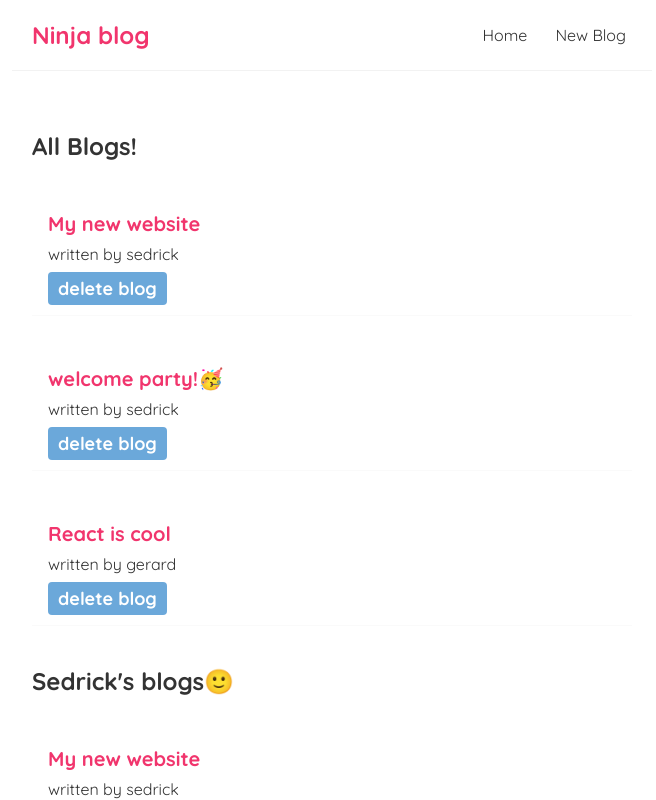
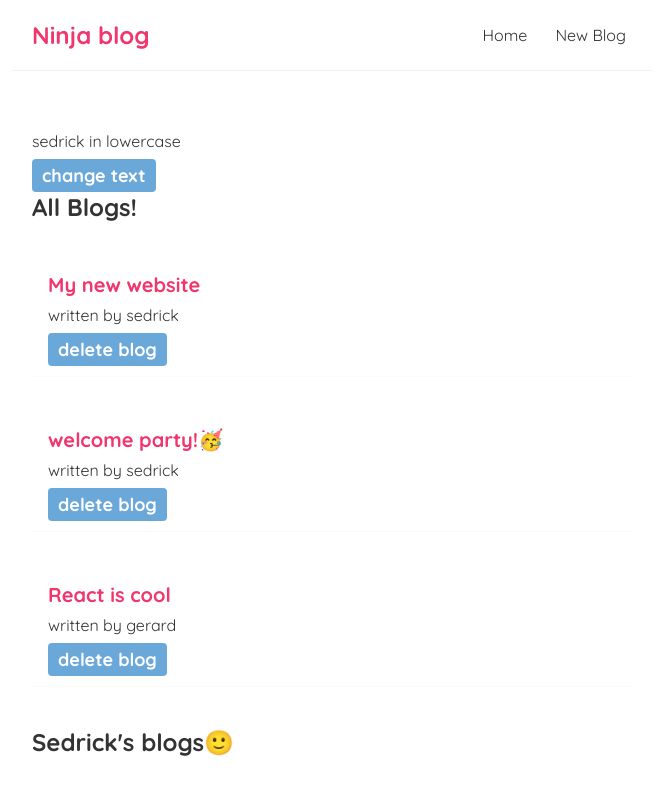
Before and after one commit to sedrickGerards/ninja-blog, a React (Create React App) app: page / in a window 1280 px wide. Shown: the top 800 px of the page, without its empty margins (308-964 px from the left). Built offline with nearby package versions, Linux system fonts and the light colour scheme.

Commit message:
"changes all set"

```diff
--- a/src/Home.js
+++ b/src/Home.js
@@ -1,5 +1,5 @@
 // imprting the useState hooke from react library
-import { useState } from "react";
+import { useState, useEffect } from "react";
 import BlogList from "./blogList";
 
 const Home = () => {
@@ -26,16 +26,27 @@ const Home = () => {
   ]);
 
   const handleDelete = (id) => {
-   const newBlogs = blogs.filter(blogs => blogs.id !== id);
-   setBlogs(newBlogs);
+    const newBlogs = blogs.filter((blogs) => blogs.id !== id);
+    setBlogs(newBlogs);
   };
 
+  useEffect(() => {
+    console.log("use effect ran");
+  });
+
+  const [name, setName] = useState("sedrick in lowercase");
+  const handleClick = () => {
+    setName("SEDRICK IN UPPERCASE");
+  };
 
   return (
     <div className="home">
+      <p>{name}</p>
+      <button onClick={handleClick}>change text</button>
+
       {/* bblog is the props name created  */}
+      <BlogList bblogs={blogs} title="All Blogs!" handleDelete={handleDelete} />
 
-      <BlogList bblogs={blogs} title="All Blogs!" handleDelete={handleDelete}/>
       <BlogList
         bblogs={blogs.filter((blogs) => blogs.author === "sedrick")}
         title="Sedrick's blogs🙂"
--- a/src/index.css
+++ b/src/index.css
@@ -46,6 +46,7 @@ button {
   background: rgba(82, 154, 212, 0.856);
   border-style: none;
   color: #fff;
+  cursor: pointer;
   font-size: 18px;
   font-weight: bolder;
   margin-top: 8px;
```
Also changed, not shown: src/button.js (deleted, +0 -13 lines), src/button.jsx (added, +13 -0 lines).
